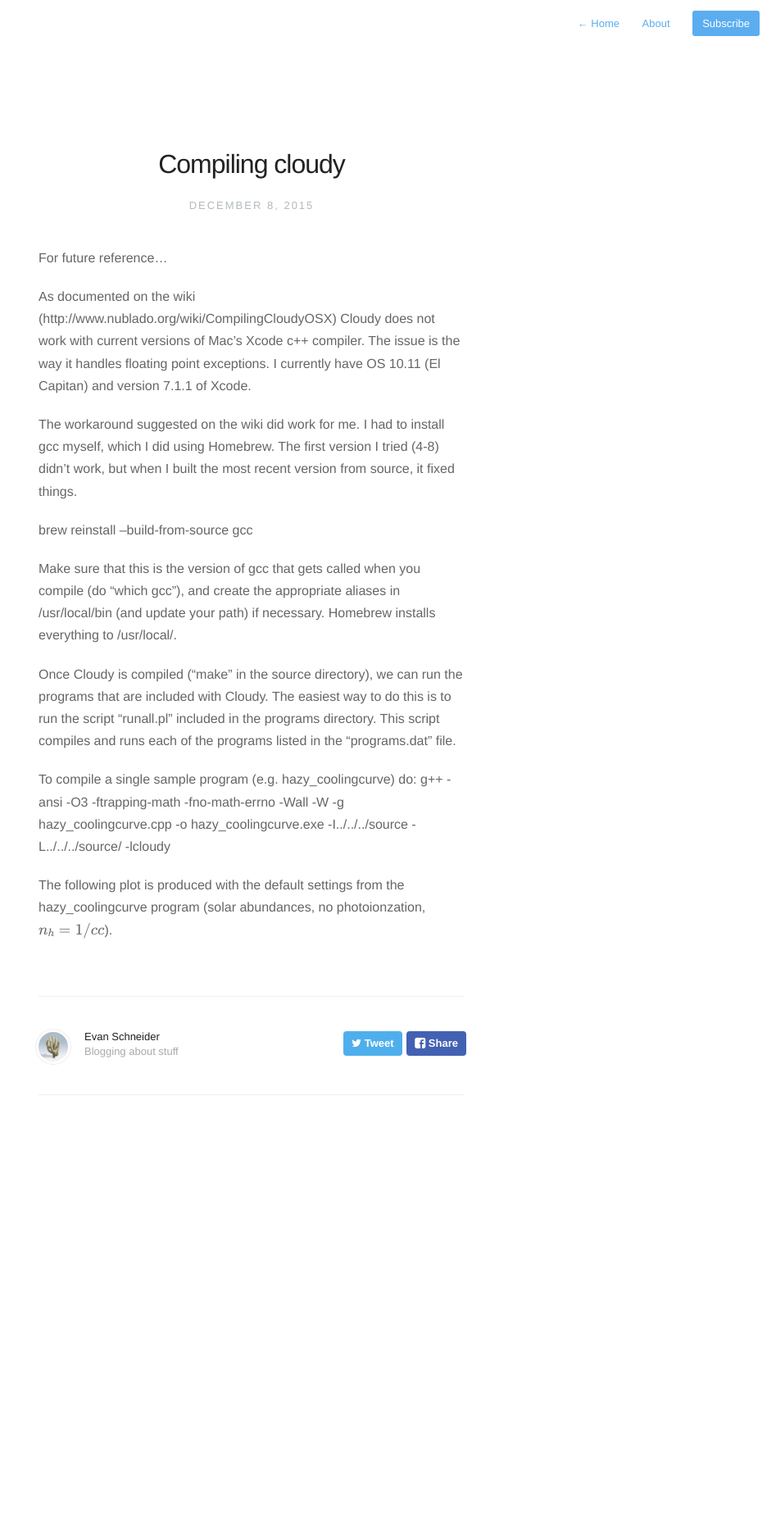
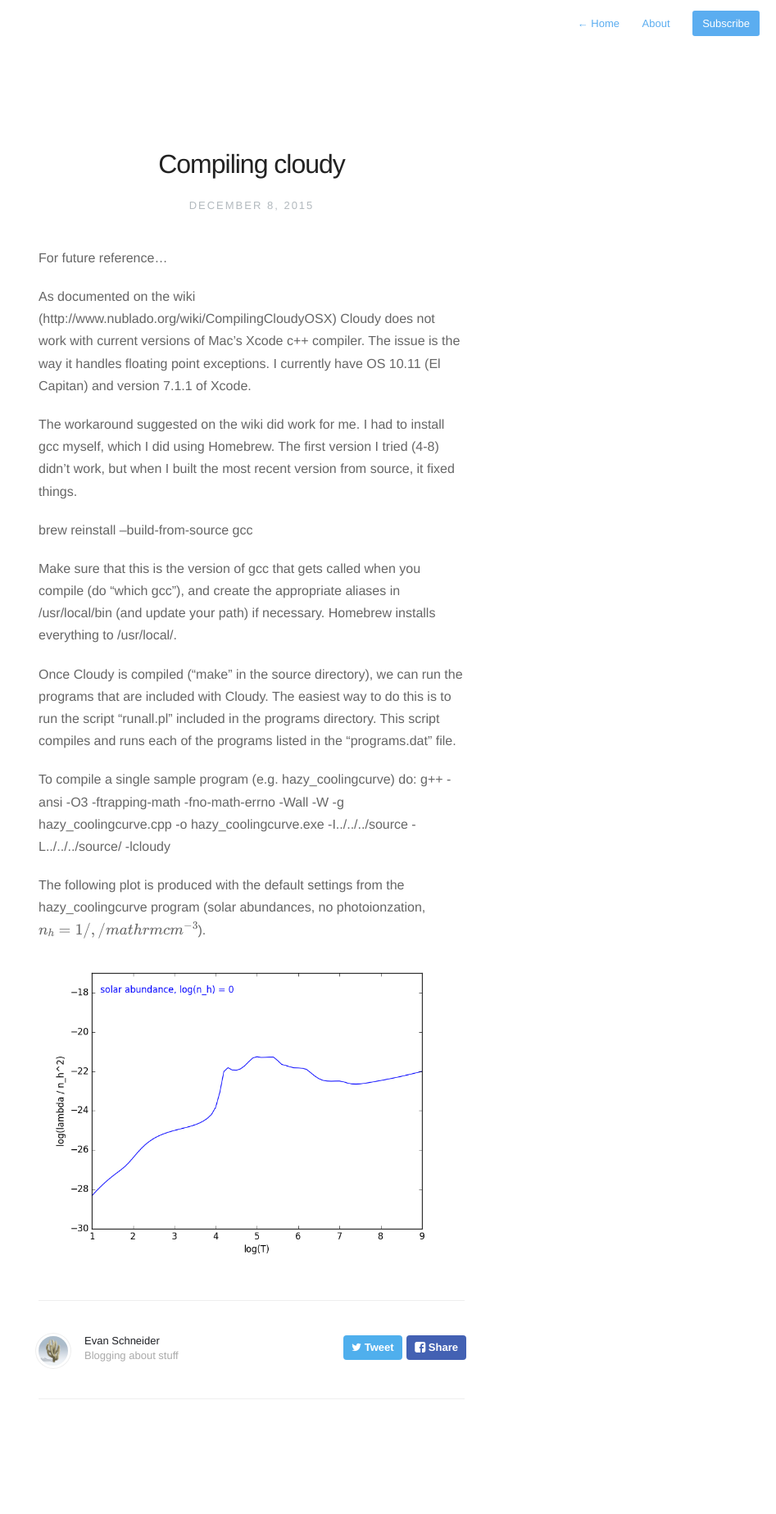
Before and after one commit to evaneschneider/site, a Jekyll site: the page built from _posts/2015-12-8-compiling-cloudy.markdown, in a window 1280 px wide. Shown: the whole page at 82% size, without its empty margins (333-1280 px from the left). Built offline with Jekyll 4.4.1, drawn with Linux system fonts in a browser that asks for light colours; nearby versions of some CDN libraries; formulas are drawn with MathJax 3; before the commit the page ends 1476 px from its top, so only the background shows below that.

Commit message:
fixed image

```diff
--- a/_posts/2015-12-8-compiling-cloudy.markdown
+++ b/_posts/2015-12-8-compiling-cloudy.markdown
@@ -30,5 +30,5 @@ To compile a single sample program (e.g. hazy_coolingcurve) do:
 g++ -ansi -O3 -ftrapping-math -fno-math-errno  -Wall -W -g hazy_coolingcurve.cpp -o hazy_coolingcurve.exe -I../../../source -L../../../source/ -lcloudy
 
 The following plot is produced with the default settings from the
-hazy_coolingcurve program (solar abundances, no photoionzation, $$n_h = 1 / cc$$).
-<img source="{{ site.url }}assets/images/hazy_coolingcurve.png">
+hazy_coolingcurve program (solar abundances, no photoionzation, $$n_h = 1 /, /mathrm{cm}^{-3}$$).
+<img src="{{ site.url }}assets/images/hazy_coolingcurve.png">
```
